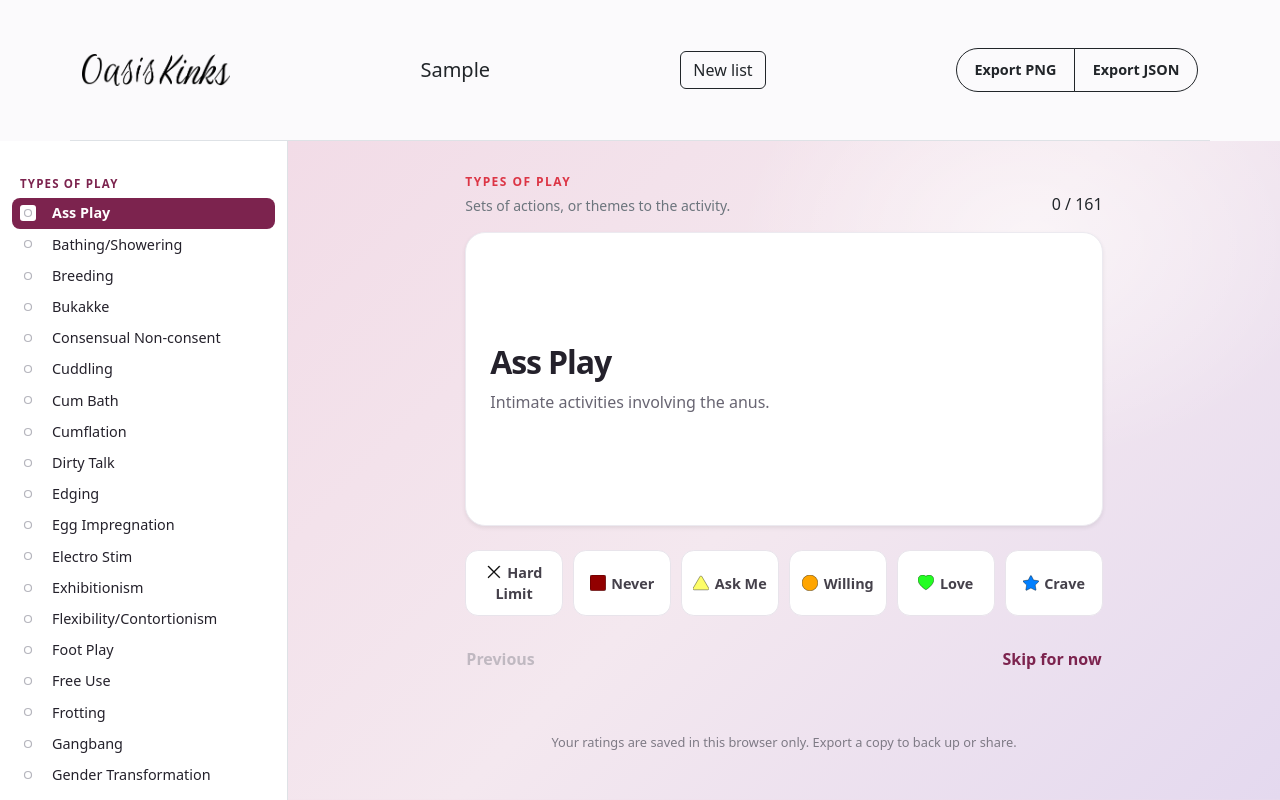
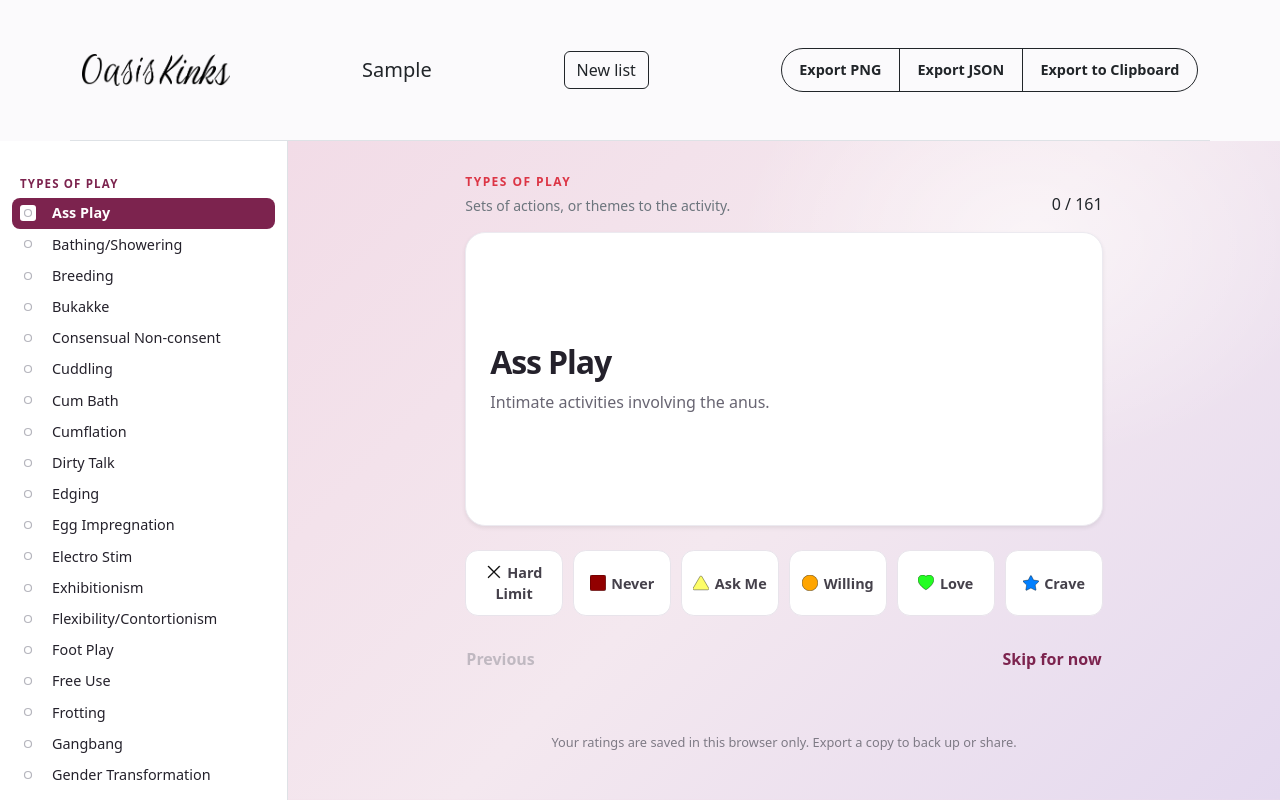
Before and after one commit to vstar200000/kinkr, a React (Vite) app: page / in a window 1280 px wide. Both pictures are taken after typing "Sample" into the empty fields and a click on the button "Start". Built offline with nearby package versions, Linux system fonts and the light colour scheme.

Commit message:
Add export to clipboard option

```diff
--- a/src/App.tsx
+++ b/src/App.tsx
@@ -356,8 +356,8 @@ function Checklist({
     }
   }
 
-  function exportResults() {
-    const exportData = {
+  function createJSONExportData() {
+    return {
       formatVersion: 3,
       ...(listName && { listName }),
       ...(includeExtended && { includeExtended }),
@@ -399,6 +399,10 @@ function Checklist({
           };
         }),
     };
+  }
+
+  function exportResults() {
+    const exportData = createJSONExportData();
     const file = new Blob([JSON.stringify(exportData, null, 2)], {
       type: "application/json",
     });
@@ -413,6 +417,22 @@ function Checklist({
     downloadLink.remove();
     URL.revokeObjectURL(downloadUrl);
     setExportMessage("Your JSON results have been downloaded.");
+  }
+
+  function exportToClipboard() {
+    const exportData = createJSONExportData();
+    navigator.clipboard
+      .writeText(JSON.stringify(exportData, null, 2))
+      .then(() =>
+        setExportMessage(
+          "Your JSON results have been copied to the clipboard.",
+        ),
+      )
+      .catch(() =>
+        setExportMessage(
+          "Sorry, the JSON could not be copied to the clipboard.",
+        ),
+      );
   }
 
   return (
@@ -498,6 +518,13 @@ function Checklist({
               type="button"
             >
               Export JSON
+            </button>
+            <button
+              className="btn btn-outline-dark export-button"
+              onClick={exportToClipboard}
+              type="button"
+            >
+              Export to Clipboard
             </button>
           </div>
         </div>
```
